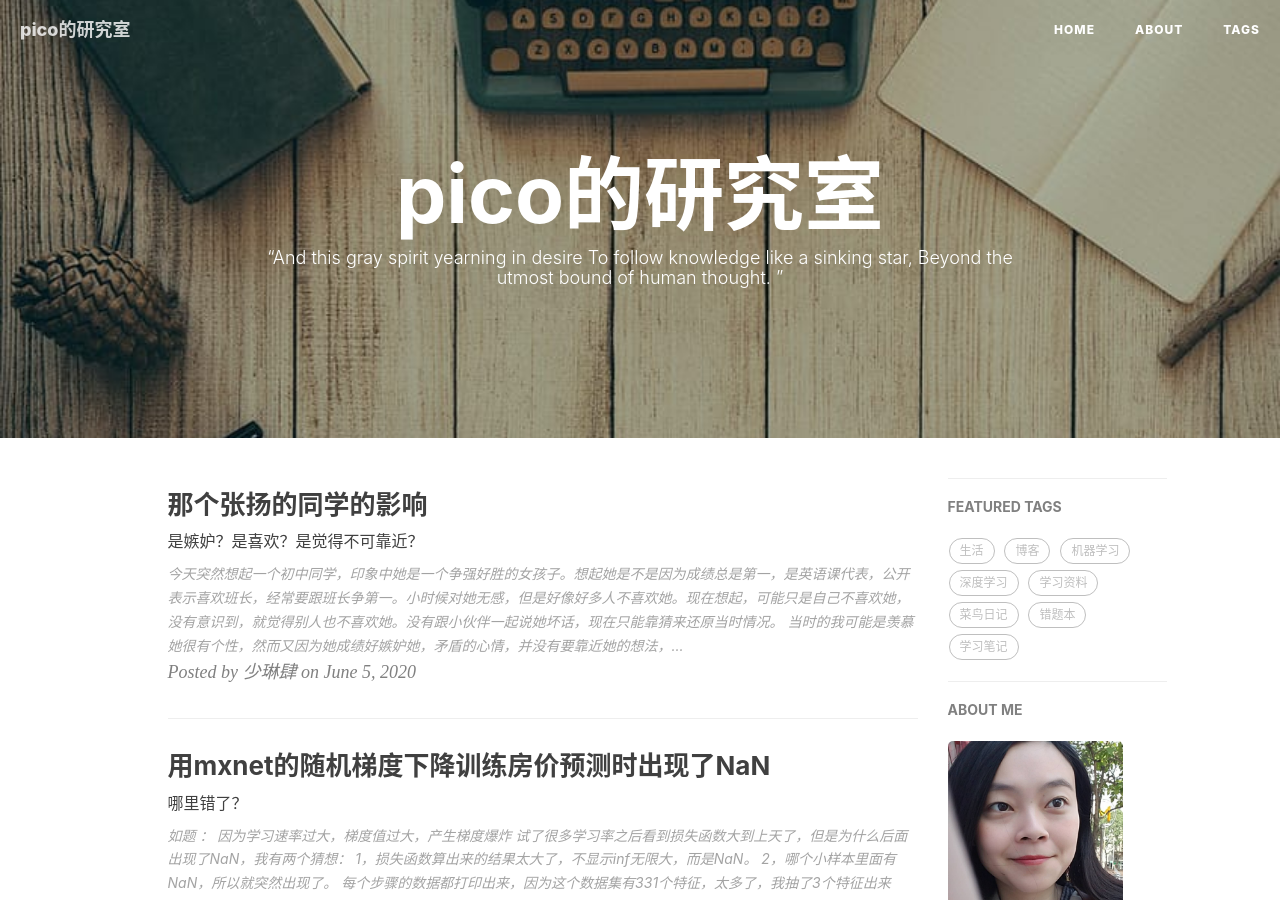
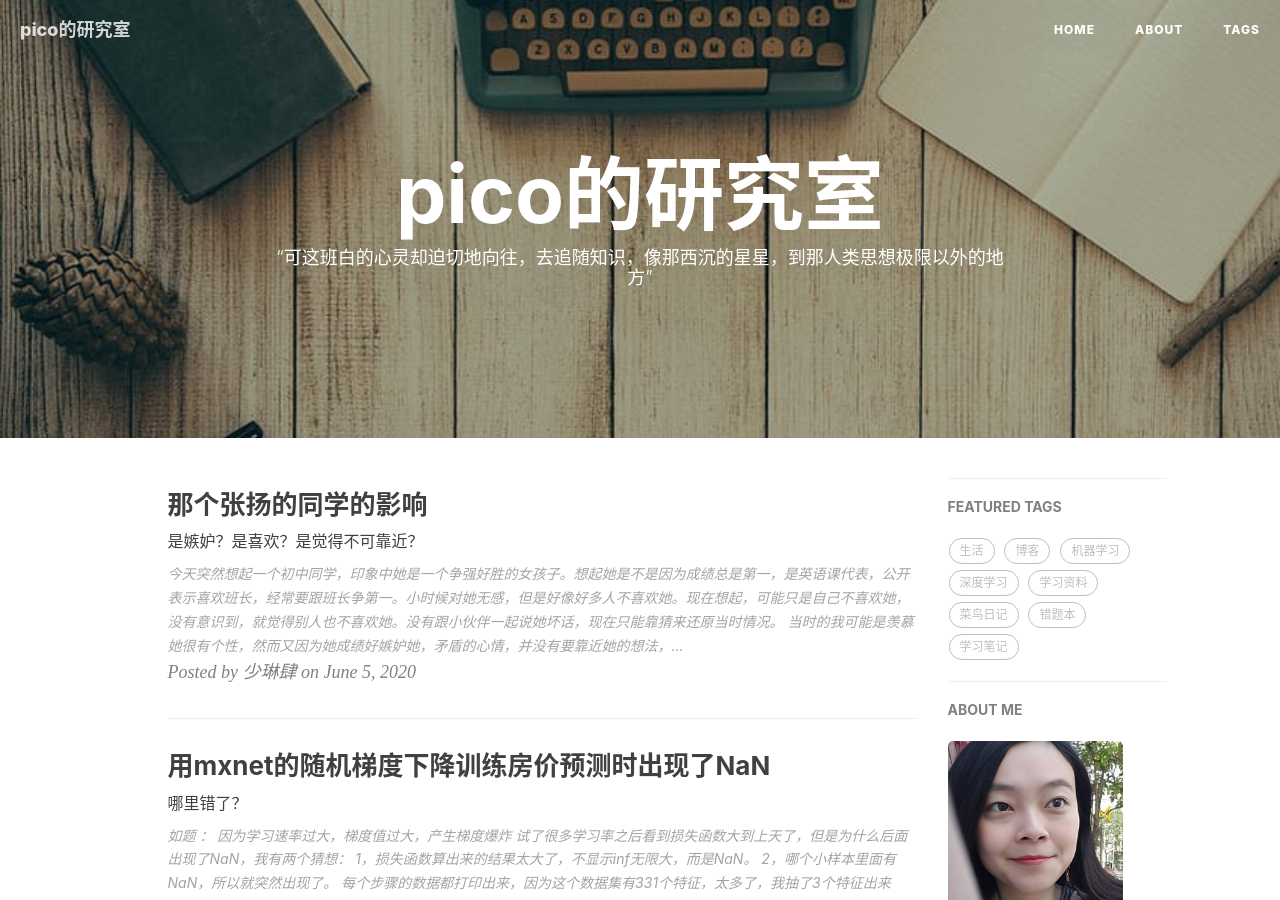
Before and after one commit to linguoguo/linguo_zh, a Jekyll site: the page built from index.html, in a window 1280 px wide and 900 px high. Built offline with Jekyll 4.4.1, drawn with Linux system fonts in a browser that asks for light colours; nearby versions of some CDN libraries; the list of posts is cut into pages by our own code; comment, search, counter and statistics services are not loaded.

Commit message:
Update index.html

```diff
--- a/index.html
+++ b/index.html
@@ -1,8 +1,6 @@
 ---
 layout: page
-description: "“And this gray spirit yearning in desire
-To follow knowledge like a sinking star,
-Beyond the utmost bound of human thought. ”"
+description: "“可这班白的心灵却迫切地向往，去追随知识，像那西沉的星星，到那人类思想极限以外的地方”"
 ---
 
 {% for post in paginator.posts %}
```
